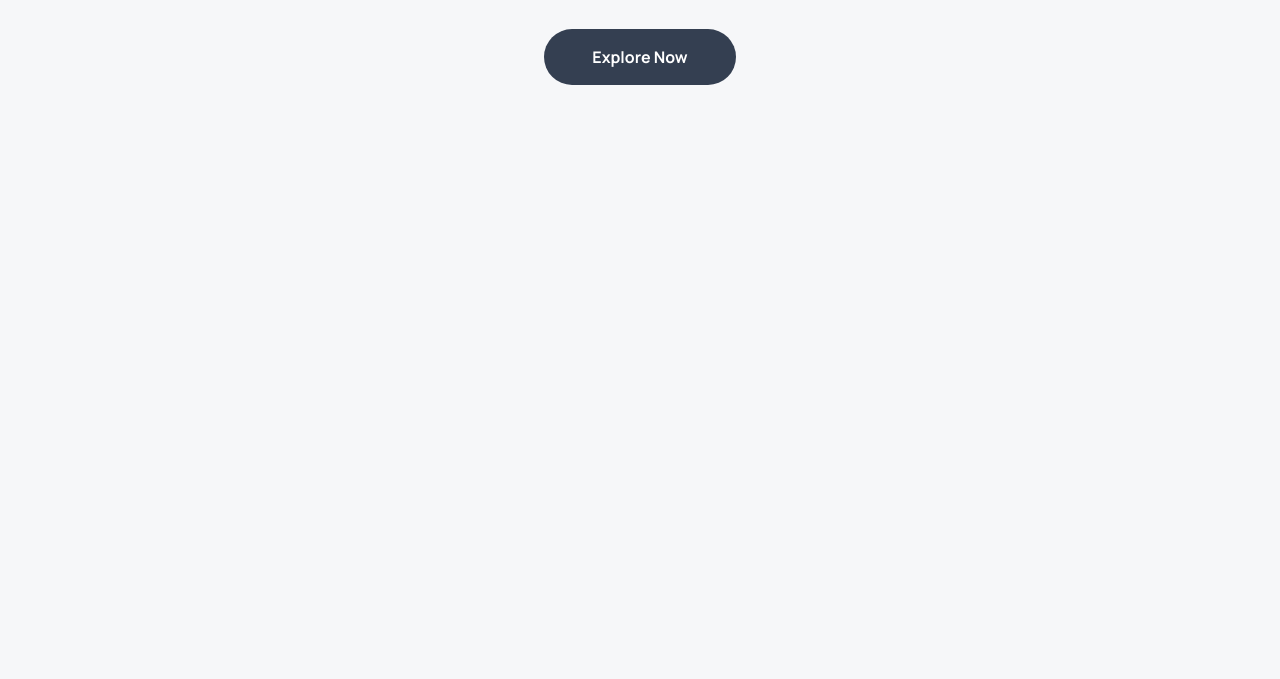
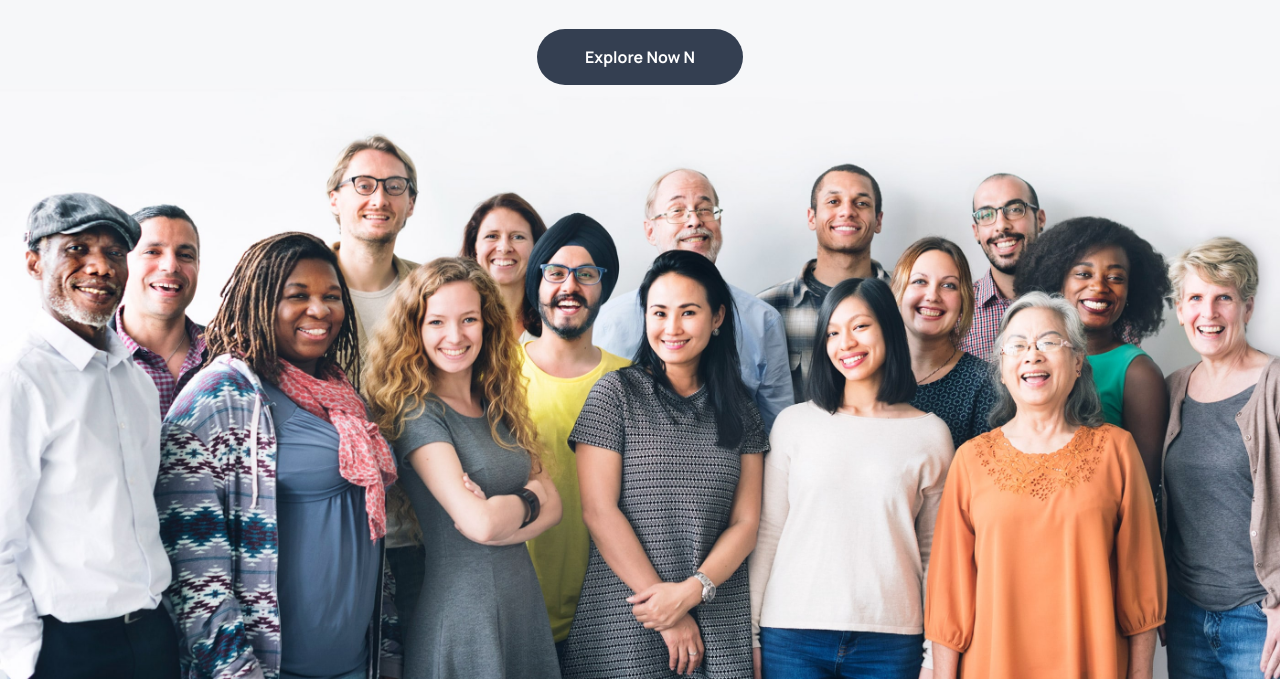
Before and after one commit to juwelDev/1st_team_a, a plain HTML site: page index.html in a window 1280 px wide. Shown: the part 360-1039 px from the top of the page. Before the commit the page ends 800 px from the top, so only its background shows below. Drawn offline with nearby package versions, Linux system fonts and the light colour scheme.

Commit message:
some git issues fix

```diff
--- a/index.html
+++ b/index.html
@@ -84,10 +84,10 @@
         <button
           class="primary-btn border-0 rounded-pill py-3 px-lg-5 px-4 fw-bold text-white d-block mx-auto mt-5"
         >
-          Explore Now
+          Explore Now N
         </button>
 
-        <img class="img-fluid" src="assets/banner.jpeg" alt="" />
+        <img class="img-fluid" src="assets/banner.jpg" alt="" />
       </div>
     </main>
 
```
